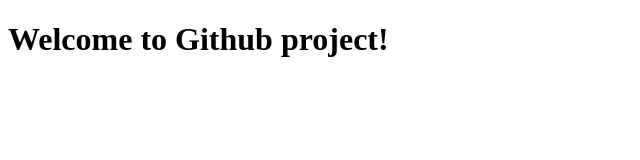
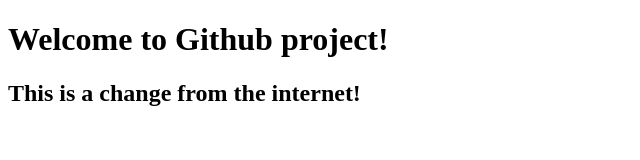
Before and after one commit to meirsabbah/mintaka, a plain HTML site: page index.html in a window 1280 px wide. Shown: the whole page, without its empty margins (0-640 px from the left). Drawn offline with Linux system fonts and the light colour scheme.

Commit message:
Update index.html

```diff
--- a/index.html
+++ b/index.html
@@ -8,5 +8,6 @@
   </head>
   <body>
     <h1>Welcome to Github project!</h1>
+<h2>This is a change from the internet!</h2>
   </body>
 </html>
```
